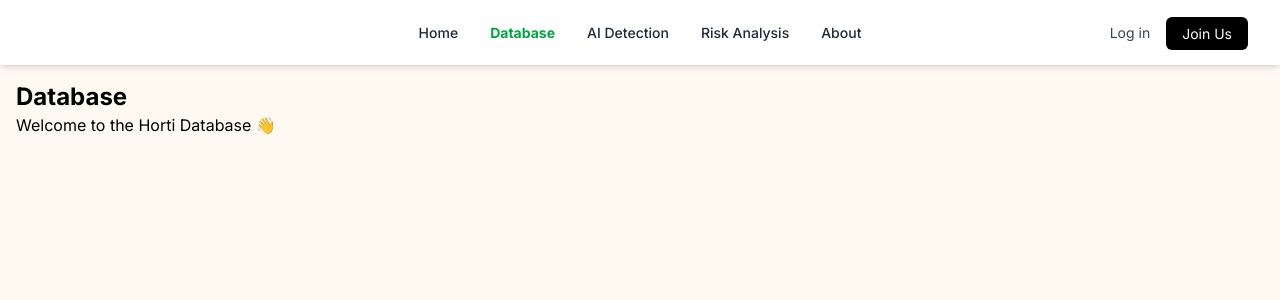
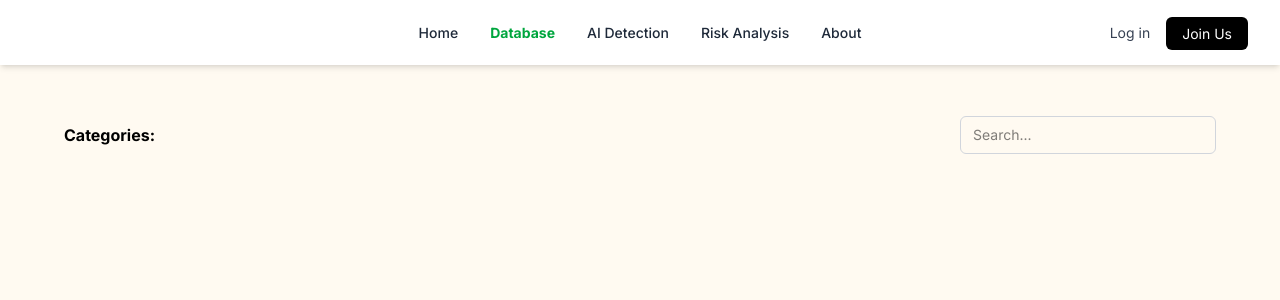
Before and after one commit to Ign6779/horti-dashboard-vue, a Vue app: page /database in a window 1280 px wide. Shown: the top 300 px of the page. Built offline with nearby package versions, Linux system fonts and the light colour scheme.

Commit message:
card item and basic database (no cards)

```diff
--- /dev/null
+++ b/src/components/CardItem.vue
@@ -0,0 +1,55 @@
+<template>
+    <div
+        class="w-[300px] max-w-full h-[400px] bg-white rounded-lg shadow-md overflow-hidden cursor-pointer hover:shadow-lg transition"
+        @click="goToDetail"
+    >
+        <img
+            :src="imageUrl
+            alt="name
+            class="w-full h-[180px] object-cover bg-gray-200"
+            @error="handleImageError"
+        />
+
+        <div class="p-4 flex flex-col gap-2 text-left">
+        <h3 class="font-bold text-md leading-tight">{{ name }}</h3>
+        <p class="text-xs text-gray-500">{{ type }}</p>
+        <p class="text-sm text-gray-700 line-clamp-4">{{ description }}</p>
+        </div>
+    </div>
+</template>
+
+<script setup>
+import { ref } from 'vue'
+import { useRouter } from 'vue-router'
+
+const props = defineProps({
+    id: Number,
+    name: String,
+    type: String,
+    characteristic: String,
+    description: String,
+    image:String
+})
+
+const router = useRouter()
+const imageUrl = ref(props.image)
+const fallbackImage = 'laceholder.png'
+
+const handleImageError = () => {
+    imageUrl.value = fallbackImage
+}
+
+const goToDetail = () => {
+    const baseRoute = props.type?.toLowerCase() ?? 'item'
+    router.push(`/${baseRoute}/${props.id}`)
+}
+</script>
+
+<style scoped>
+.line-clamp-4 {
+    display: -webkit-box;
+    -webkit-box-orient: vertical;
+    -webkit-line-clamp: 4;
+    overflow: hidden;
+}
+</style>
--- a/src/views/Database.vue
+++ b/src/views/Database.vue
@@ -1,9 +1,35 @@
 <template>
-    <div class="p-4">
-      <h1 class="text-2xl font-bold">Database</h1>
-      <p>Welcome to the Horti Database 👋</p>
+  <section class="w-full min-h-screen px-4 md:px-16 py-6">
+    <!--Filter & search bar-->
+    <div class="flex flex-col md:flex-row items-center justify-between h-[92px] mb-8 gap-4">
+      <!-- Filter by category -->
+      <div class="flex flex-wrap items-center gap-2">
+        <span class="font-semibold">Categories:</span>
+        <button
+          v-for="category in categories"
+          :key="category"
+          @click="selectCategory(category)"
+          :class="[
+            'px-3 py-1 rounded-md text-sm border border-gray-300 transition',
+            selectedCategory === category ? 'bg-black text-white' : 'bg-gray-100 hover:bg-gray-200'
+          ]"
+        >
+          {{ category }}
+        </button>
+      </div>
+
+      <!-- Search bar -->
+      <div class="relative w-full md:w-64">
+        <input
+          v-model="searchQuery"
+          type="text"
+          placeholder="Search..."
+          class="w-full border border-gray-300 rounded-md px-3 py-2 text-sm"
+        />
+      </div>
     </div>
-  </template>
+  </section>
+</template>
 
   <script>
   export default {
```
